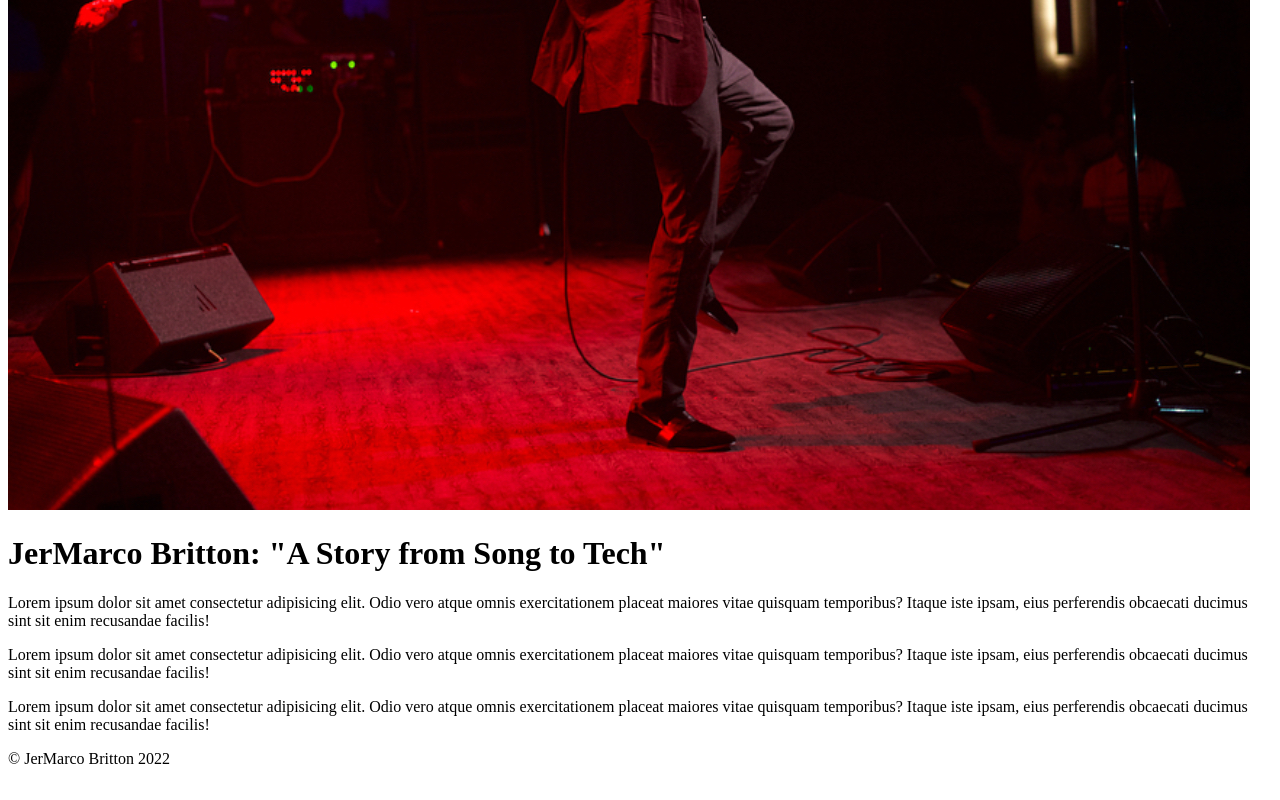
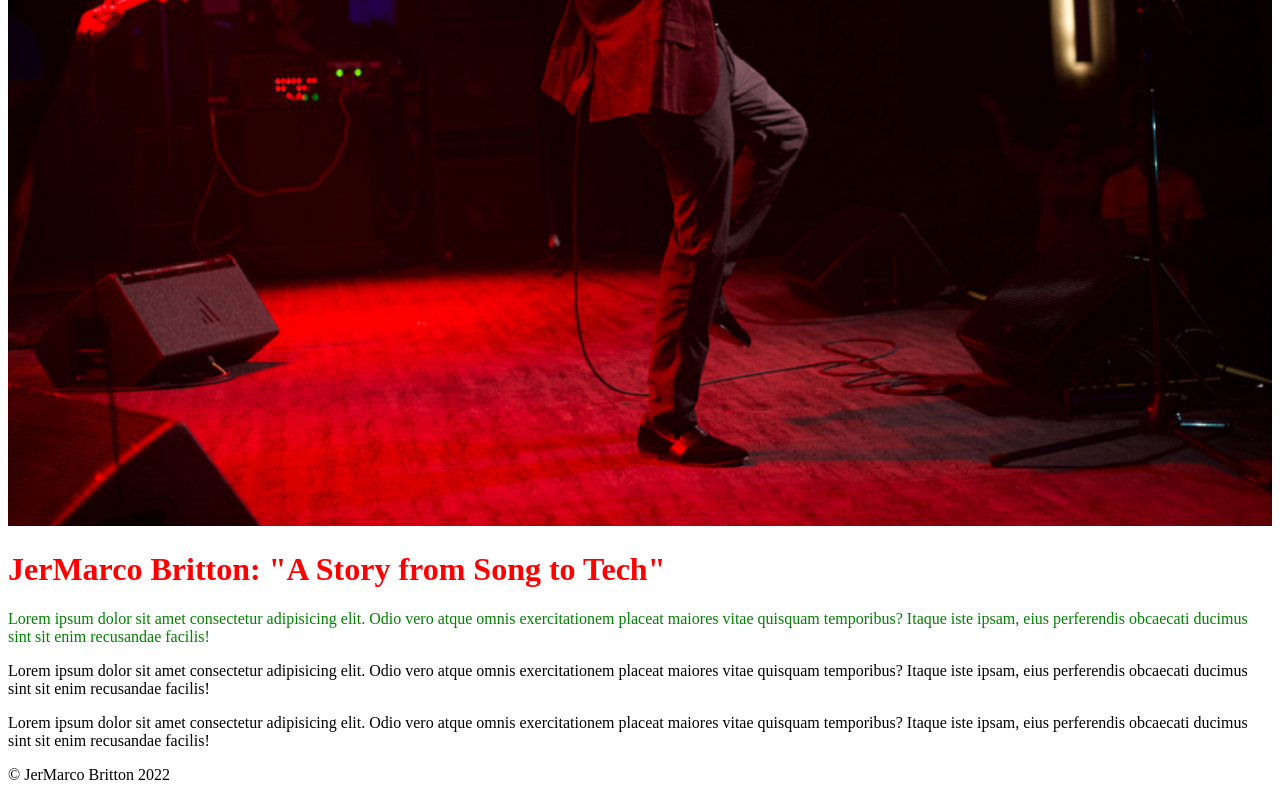
Before and after one commit to STL-LC101-Sept-22/js-assignment-4-html-me-something-mrjermarco, a website: page index.html in a window 1280 px wide. Shown: the part 381-1181 px from the top of the page. Drawn offline with Linux system fonts and the light colour scheme.

Commit message:
Added css to file

```diff
--- a/index.html
+++ b/index.html
@@ -4,7 +4,7 @@
 
       <meta name="viewport" content="width=device-width, initial-scale=1.0">
       <meta charset="UTF-8">
-
+      <link rel="stylesheet" href="styles.css">
    <head>
 
          <title> JerMarco's HTML </title>
@@ -20,10 +20,10 @@
                <img src = "assets/Photo Nov 07, 4 20 11 PM.jpg" alt = "Website Banner Image of JerMarco Britton">
             </header>
 
-            <h1> JerMarco Britton: "A Story from Song to Tech" </h1>
+            <h1 id = "mainHeading"> JerMarco Britton: "A Story from Song to Tech" </h1>
 
                <article>
-                  <p>
+                  <p id = "testP" class = "funParagraph">
                   Lorem ipsum dolor sit amet consectetur adipisicing elit.
                   Odio vero atque omnis exercitationem placeat maiores vitae
                   quisquam temporibus? Itaque iste ipsam, eius perferendis
--- a/styles.css
+++ b/styles.css
@@ -1 +1,18 @@
 /* Write your CSS here! */
+
+body {
+    margin: 8px;
+    display: block;
+}
+
+#mainHeading {
+    color: red;
+}
+
+.funParagraph {
+    color: green;
+}
+
+img {
+    width: 100%;
+}
```
